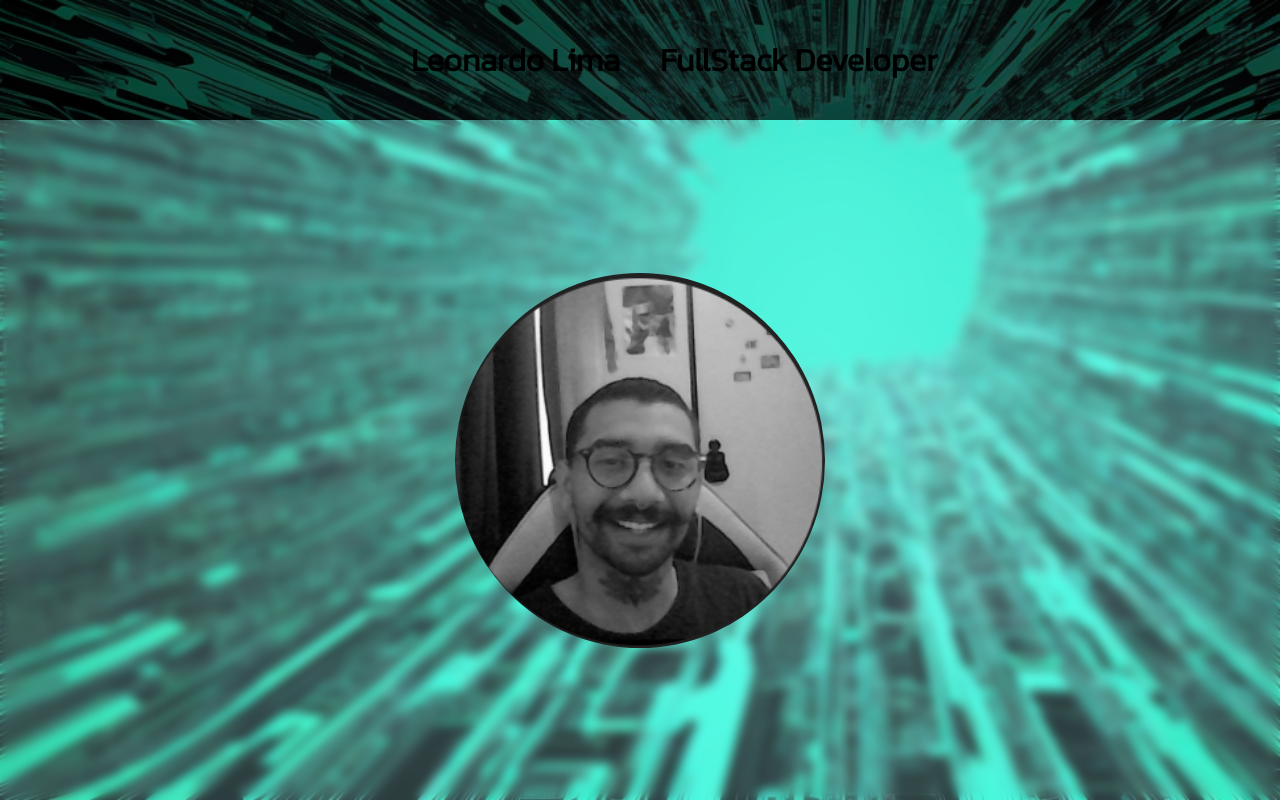
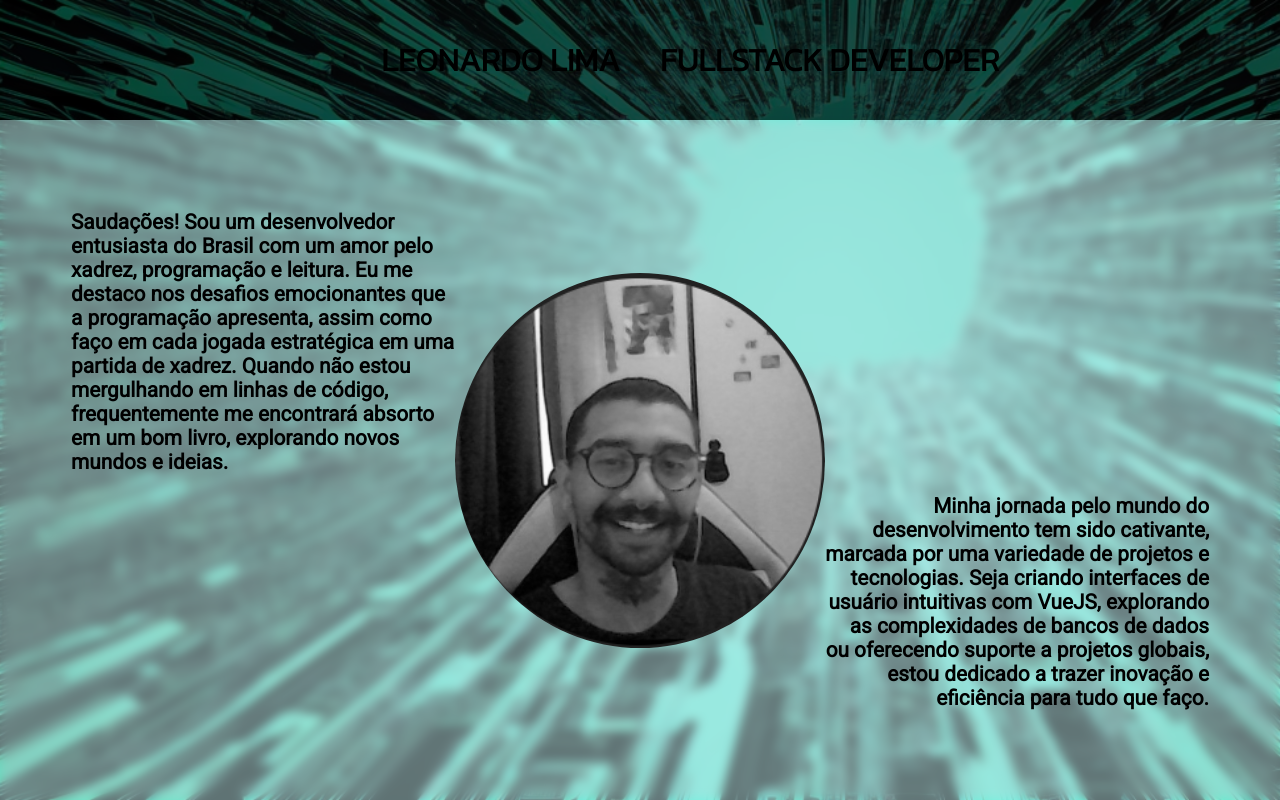
Before and after one commit to caritas-html/next_lp, a Next.js app: page / in a window 1280 px wide. Both pictures are taken after a click on the element 640 px from the left and 460 px from the top of the page. Built offline with nearby package versions, Linux system fonts and the light colour scheme.

Commit message:
feat: add articles texts

```diff
--- /dev/null
+++ b/components/ArticleDiv/StyledArticle.ts
@@ -0,0 +1,26 @@
+import styled from 'styled-components';
+
+interface ArticleDivProps {
+  align: string;
+  justify: string;
+  textAlign: string;
+}
+
+export default styled.article<ArticleDivProps>`
+  width: 30%;
+  height: 100%;
+  display: flex;
+  flex-direction: column;
+  align-items: ${({ align }) => align};
+  justify-content: ${({ justify }) => justify};
+  text-align: ${({ textAlign }) => textAlign};
+  color: #000;
+  font-weight: bold;
+  font-size: 1.3rem;
+
+  &:hover {
+    cursor: pointer;
+    color: #fff;
+    transition: 0.5s;
+  }
+`;
--- /dev/null
+++ b/components/ArticleDiv/index.tsx
@@ -0,0 +1,35 @@
+import StyledArticle from './StyledArticle';
+import { Roboto } from 'next/font/google';
+
+interface ArticleDivProps {
+  children: React.ReactNode;
+  align: string;
+  justify: string;
+  textAlign: string;
+}
+
+const roboto = Roboto({
+  subsets: ['latin'],
+  display: 'swap',
+  weight: '400',
+});
+
+export default function ArticleDiv({
+  children,
+  align,
+  textAlign,
+  justify,
+}: ArticleDivProps) {
+  return (
+    <>
+      <StyledArticle
+        align={align}
+        justify={justify}
+        textAlign={textAlign}
+        className={roboto.className}
+      >
+        <p>{children}</p>
+      </StyledArticle>
+    </>
+  );
+}
--- a/components/GlassLayer/GlassLayerStyles.ts
+++ b/components/GlassLayer/GlassLayerStyles.ts
@@ -14,10 +14,11 @@ const slideDown = keyframes`
 `;
 
 const StyledGlassLayer = styled.div`
-  background: rgba(167, 236, 239, 0.26);
+  background: rgba(167, 236, 239, 0.5);
   box-shadow: 0 4px 30px rgba(0, 0, 0, 0.1);
   backdrop-filter: blur(5.4px);
   height: 85vh;
+  filter: grayscale(40%);
 
   display: flex;
   flex-direction: column;
--- a/components/GlassLayer/index.tsx
+++ b/components/GlassLayer/index.tsx
@@ -3,6 +3,7 @@ import StyledGlassLayer from './GlassLayerStyles';
 import Logo from '../Logo';
 import LogoContainer from '../Logo/LogoStyles';
 import LogoProfile from '../LogoProfile';
+import ArticleDiv from '../ArticleDiv';
 
 export default function GlassLayer() {
   const [isClicked, setIsClicked] = useState(false);
@@ -16,7 +17,27 @@ export default function GlassLayer() {
           </LogoContainer>
         ) : (
           <LogoContainer>
+            <ArticleDiv
+              align="flex-start"
+              justify="flex-start"
+              textAlign="left"
+            >
+              Saudações! Sou um desenvolvedor entusiasta do Brasil com um amor
+              pelo xadrez, programação e leitura. Eu me destaco nos desafios
+              emocionantes que a programação apresenta, assim como faço em cada
+              jogada estratégica em uma partida de xadrez. Quando não estou
+              mergulhando em linhas de código, frequentemente me encontrará
+              absorto em um bom livro, explorando novos mundos e ideias.
+            </ArticleDiv>
             <LogoProfile />
+            <ArticleDiv align="flex-end" justify="flex-end" textAlign="right">
+              Minha jornada pelo mundo do desenvolvimento tem sido cativante,
+              marcada por uma variedade de projetos e tecnologias. Seja criando
+              interfaces de usuário intuitivas com VueJS, explorando as
+              complexidades de bancos de dados ou oferecendo suporte a projetos
+              globais, estou dedicado a trazer inovação e eficiência para tudo
+              que faço.
+            </ArticleDiv>
           </LogoContainer>
         )}
       </div>
--- a/components/Header/index.tsx
+++ b/components/Header/index.tsx
@@ -12,12 +12,12 @@ export default function Header() {
     <HeaderContainer className={kanit.className}>
       <HeaderDiv direction="right">
         <InsideHeaderDiv $sidebar="flex-end">
-          <h1>Leonardo Lima</h1>
+          <h1>LEONARDO LIMA</h1>
         </InsideHeaderDiv>
       </HeaderDiv>
       <HeaderDiv direction="left">
         <InsideHeaderDiv $sidebar="flex-start">
-          <h1>FullStack Developer</h1>
+          <h1>FULLSTACK DEVELOPER</h1>
         </InsideHeaderDiv>
       </HeaderDiv>
     </HeaderContainer>
--- a/components/LogoProfile/LogoProfileStyles.ts
+++ b/components/LogoProfile/LogoProfileStyles.ts
@@ -6,6 +6,11 @@ const ProfilePhoto = styled.img`
   object-fit: cover;
   border-radius: 50%;
   filter: grayscale(100%);
+
+  &:hover {
+    filter: grayscale(0%);
+    transition: 0.5s;
+  }
 `;
 
 export default ProfilePhoto;
```
